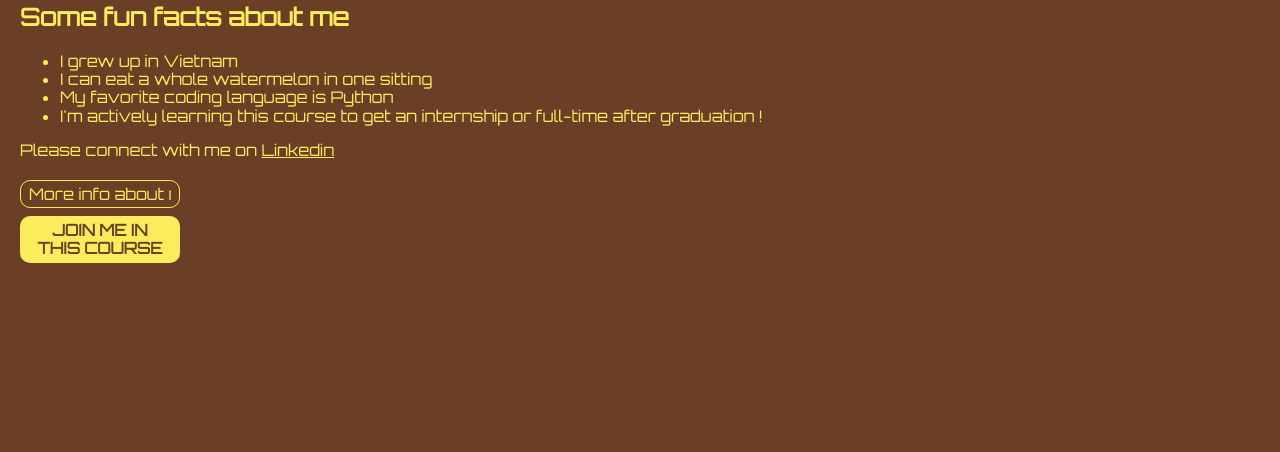
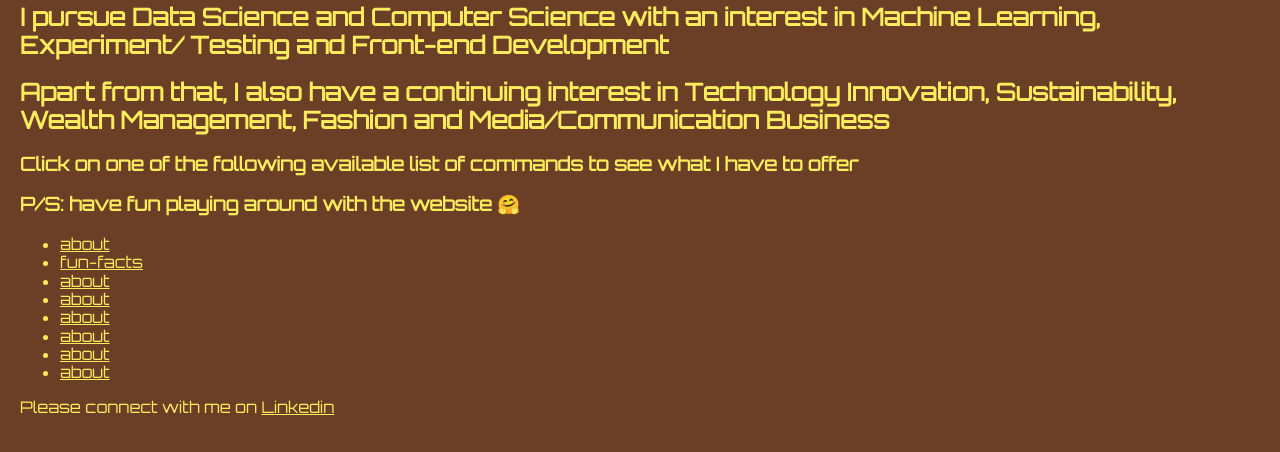
Before and after one commit to lethihaiyen/Personal_Website, a website built with Vite: page index.html in a window 1280 px wide. Shown: the part 603-1055 px from the top of the page. Before the commit the page ends 894 px from the top, so only its background shows below. Built offline with nearby package versions, Linux system fonts and the light colour scheme; a web font is replaced by a local one.

Commit message:
Update index.html

```diff
--- a/index.html
+++ b/index.html
@@ -7,17 +7,22 @@
     </head>
     <body>
         <img src = "yenle.jpg">
-        <h1> Hey, my name is Yen </h1>
-        <h2> Some fun facts about me </h2>
+        <h1> Hi, my name is Yen Le </h1>
+        <h2> I pursue Data Science and Computer Science with an interest in Machine Learning, Experiment/ Testing and Front-end Development</h2>
+        <h2> Apart from that, I also have a continuing interest in Technology Innovation, Sustainability, Wealth Management, Fashion and Media/Communication Business </h2>
+
+        <h3> Click on one of the following available list of commands to see what I have to offer </h3>
+        <h3> P/S: have fun playing around with the website 🤗 </h3>
         <ul>
-            <li>I grew up in Vietnam</li>
-            <li>I can eat a whole watermelon in one sitting </li>
-            <li>My favorite coding language is Python</li>
-            <li>I'm actively learning this course to get an internship or full-time after graduation ! </li>
-
+            <li><a href = "about.html"> about</a></li>
+            <li><a href = "fun-facts.html"> fun-facts</a></li>
+            <li><a href = "email.html"> about</a></li>
+            <li><a href = "github.html"> about</a></li>
+            <li><a href = "all-time-playlist.html"> about</a></li>
+            <li><a href = "best-of-the-best.html"> about</a></li>
+            <li><a href = "linkedin.html"> about</a></li>
+            <li><a href = "resume.html"> about</a></li>
         </ul>
-        <p> Please connect with me on <a href = "linked.in" > Linkedin </a></p>
-        <input type = "text" placeholder="More info about me ">
-        <button> JOIN ME IN THIS COURSE </button>
-    </body>
+        <p> Please connect with me on <a href = "https://www.linkedin.com/in/yen-le-098627214/" > Linkedin </a></p>
+        </body>
 </html>
```
